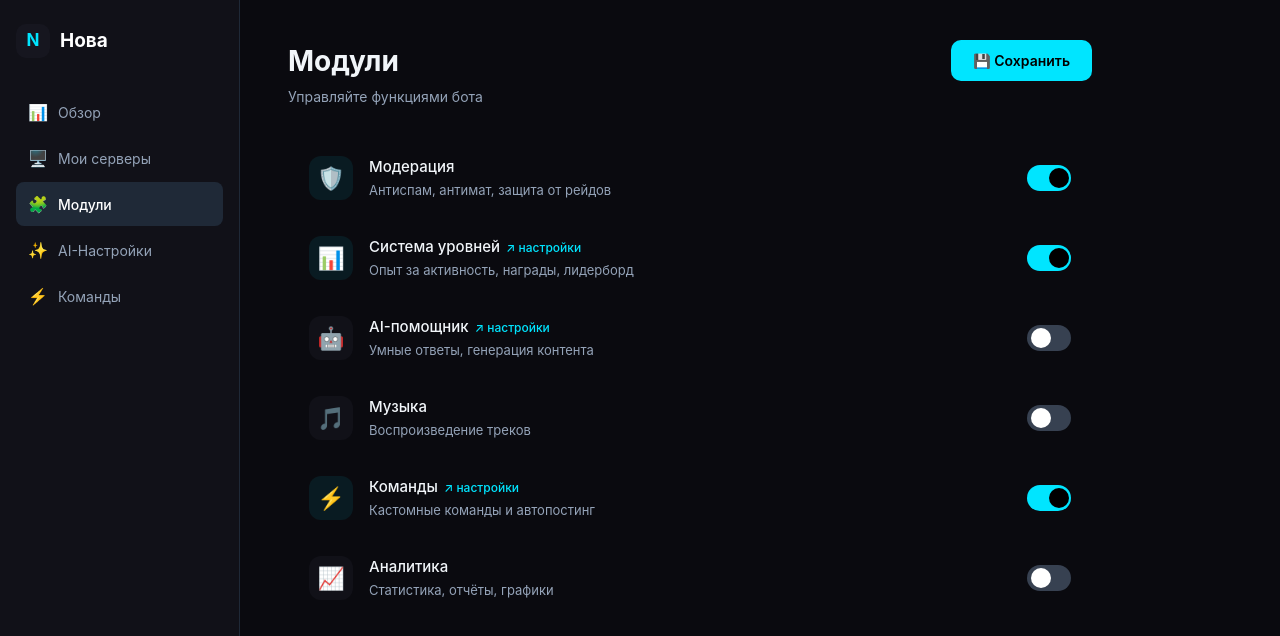
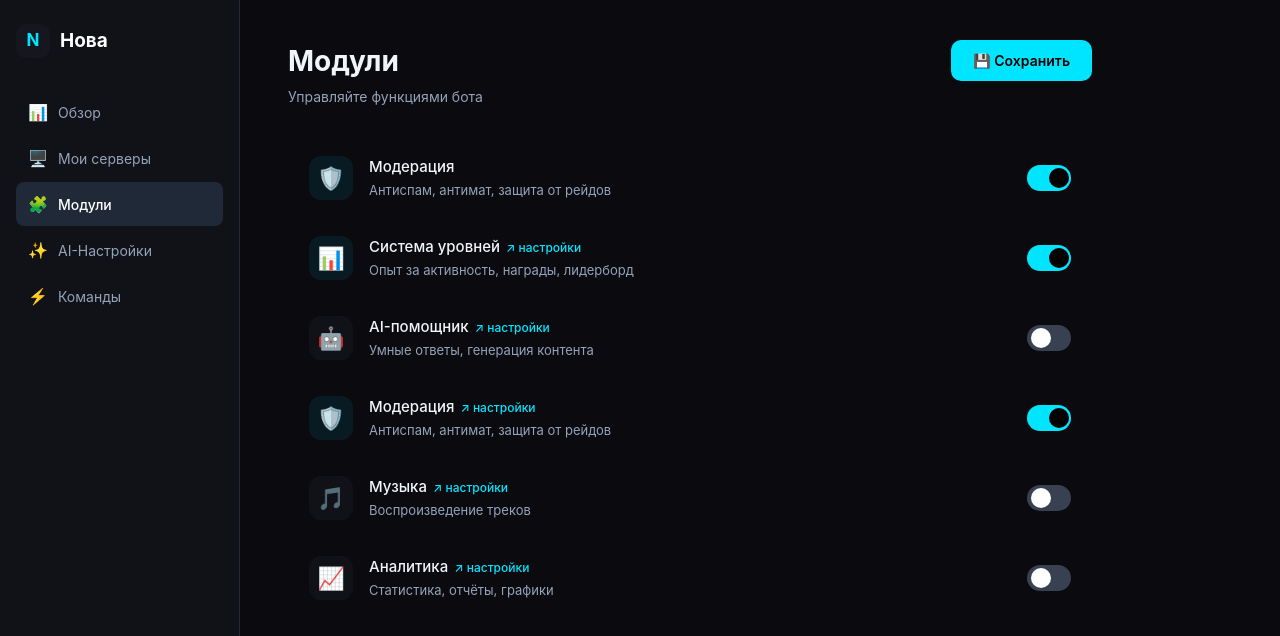
Before and after one commit to R4YDMOND/nova-bot, a Next.js app in the folder frontend/: page /dashboard/modules in a window 1280 px wide. Shown: the top 636 px of the page. Built offline with nearby package versions, Linux system fonts and the light colour scheme.

Commit message:
Add links to new pages.tsx

```diff
--- a/frontend/src/app/dashboard/modules/page.tsx
+++ b/frontend/src/app/dashboard/modules/page.tsx
@@ -9,9 +9,9 @@ export default function ModulesPage() {
     { id: 'moderation', name: 'Модерация', icon: '🛡️', desc: 'Антиспам, антимат, защита от рейдов', enabled: true },
     { id: 'levels', name: 'Система уровней', icon: '📊', desc: 'Опыт за активность, награды, лидерборд', enabled: true, link: '/dashboard/ranking' },
     { id: 'ai', name: 'AI-помощник', icon: '🤖', desc: 'Умные ответы, генерация контента', enabled: false, link: '/dashboard/ai' },
-    { id: 'music', name: 'Музыка', icon: '🎵', desc: 'Воспроизведение треков', enabled: false },
-    { id: 'commands', name: 'Команды', icon: '⚡', desc: 'Кастомные команды и автопостинг', enabled: true, link: '/dashboard/commands' },
-    { id: 'analytics', name: 'Аналитика', icon: '📈', desc: 'Статистика, отчёты, графики', enabled: false },
+    { id: 'moderation', name: 'Модерация', icon: '🛡️', desc: 'Антиспам, антимат, защита от рейдов', enabled: true, link: '/dashboard/moderation' },
+    { id: 'music', name: 'Музыка', icon: '🎵', desc: 'Воспроизведение треков', enabled: false, link: '/dashboard/music' },
+    { id: 'analytics', name: 'Аналитика', icon: '📈', desc: 'Статистика, отчёты, графики', enabled: false, link: '/dashboard/analytics' },
   ])
 
   const [saved, setSaved] = useState(false)
```
